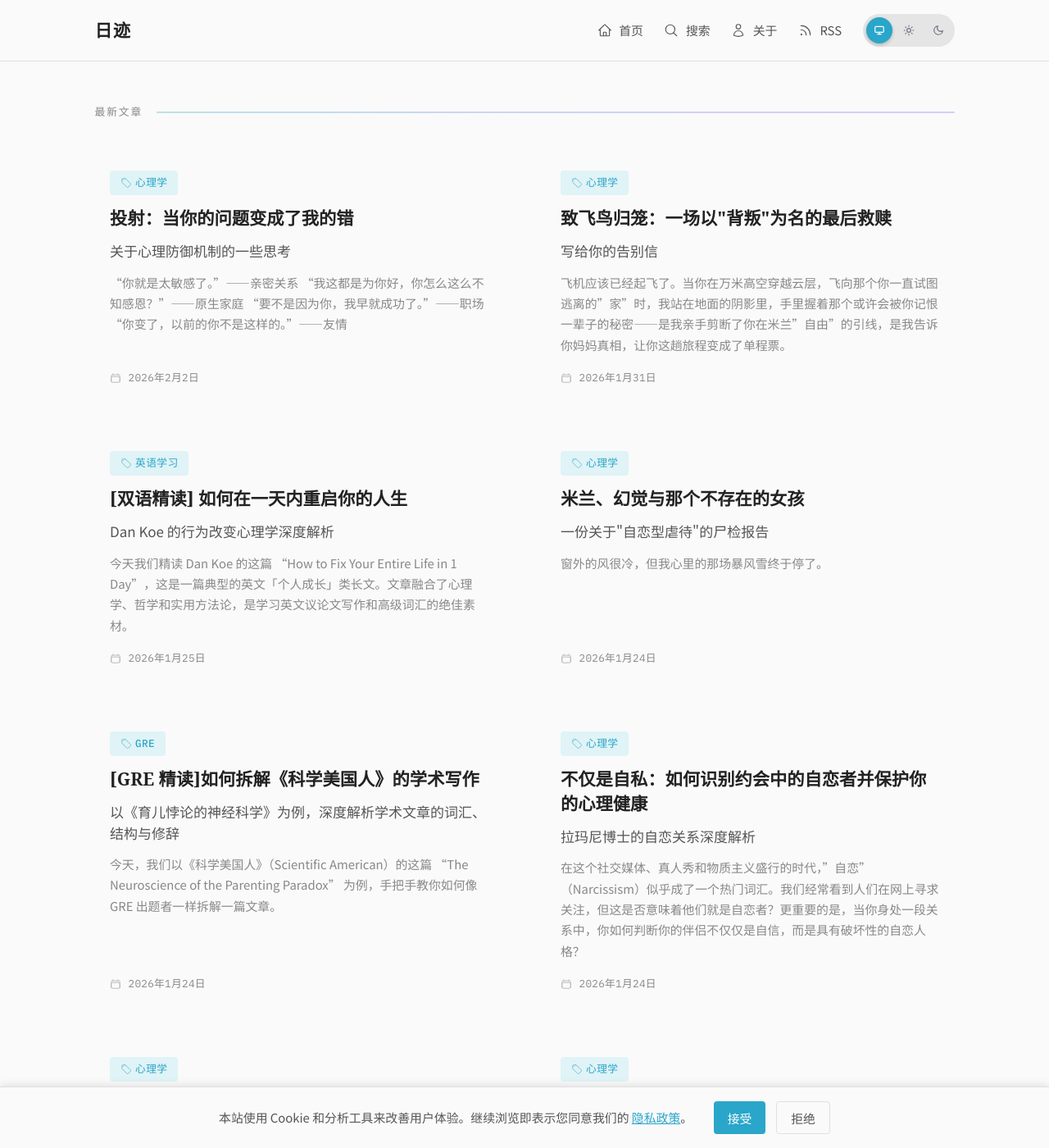
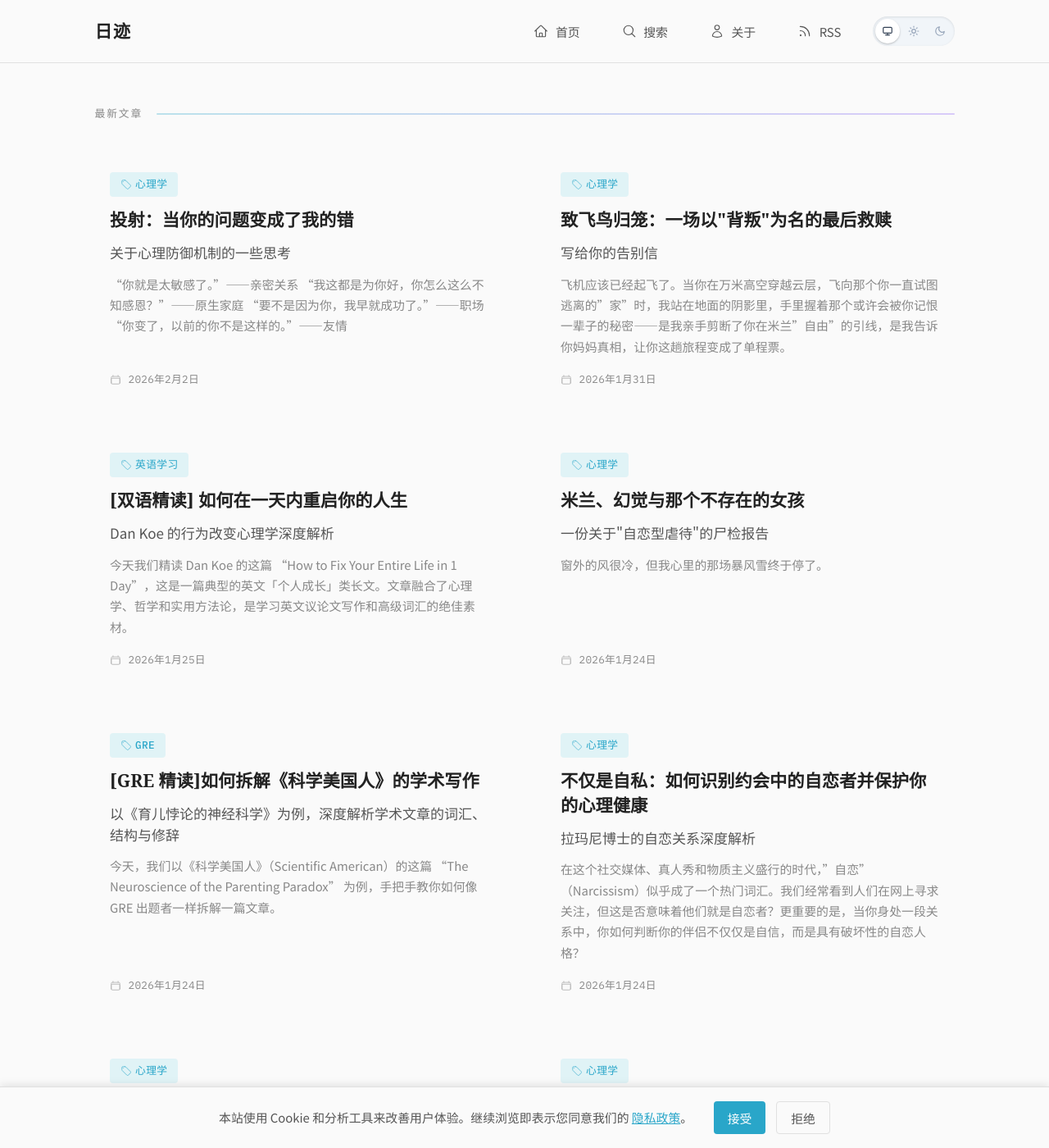
Before and after one commit to magazinesclubnew/magazinesclubnew.github.io, a Jekyll site: the page built from index.md, in a window 1280 px wide and 1400 px high. Shown: the whole window at 82% size. Built offline with Jekyll 4.4.1, drawn with Linux system fonts in a browser that asks for light colours; nearby versions of some CDN libraries; some web fonts are replaced.

Commit message:
Refine theme toggle and nav styling
- Fix layout shift by always showing scrollbar
- Simplify theme toggle with cleaner colors
- Add glossy hover effects to nav icons
- Simplify view transitions
- Add apple-touch-icon link

Co-Authored-By: Claude Opus 4.5 <noreply@anthropic.com>

```diff
--- a/_layouts/default.html
+++ b/_layouts/default.html
@@ -6,6 +6,7 @@
   <meta name="view-transition" content="same-origin">
   <meta name="theme-color" id="theme-color-meta" content="#fafafa">
   <link rel="icon" type="image/png" href="{{ '/assets/images/favicon.png' | relative_url }}">
+  <link rel="apple-touch-icon" href="{{ '/assets/images/favicon.png' | relative_url }}">
   {% seo %}
 
   <!-- Fonts: Noto Serif SC (editorial) + Noto Sans SC (body) + IBM Plex Mono (code/dates) + Playfair Display (display titles) -->
@@ -227,13 +228,6 @@
 
         // Use View Transitions API if available
         if (document.startViewTransition && !window.matchMedia('(prefers-reduced-motion: reduce)').matches) {
-          // Set origin point for circular animation
-          if (event) {
-            const x = event.clientX || window.innerWidth / 2;
-            const y = event.clientY || window.innerHeight / 2;
-            document.documentElement.style.setProperty('--theme-x', x + 'px');
-            document.documentElement.style.setProperty('--theme-y', y + 'px');
-          }
           document.startViewTransition(doSwitch);
         } else {
           doSwitch();
--- a/assets/css/main.css
+++ b/assets/css/main.css
@@ -85,6 +85,7 @@ html {
   font-size: 17px;
   -webkit-font-smoothing: antialiased;
   -moz-osx-font-smoothing: grayscale;
+  overflow-y: scroll;
 }
 
 body {
@@ -231,11 +232,11 @@ body {
   color: var(--color-accent);
 }
 
-/* Theme Toggle - Three-way Slider (openclaw style) */
+/* Theme Toggle - Three-way Slider */
 .theme-toggle {
-  --theme-item: 32px;
-  --theme-gap: 4px;
-  --theme-pad: 4px;
+  --theme-item: 30px;
+  --theme-gap: 2px;
+  --theme-pad: 3px;
 }
 
 .theme-toggle__track {
@@ -245,11 +246,13 @@ body {
   gap: var(--theme-gap);
   padding: var(--theme-pad);
   border-radius: 100px;
-  background: #e5e5e5;
+  background: #f1f5f9;
+  box-shadow: inset 0 1px 3px rgba(0, 0, 0, 0.1);
 }
 
 .dark .theme-toggle__track {
-  background: #374151;
+  background: #1e293b;
+  box-shadow: inset 0 1px 3px rgba(0, 0, 0, 0.3);
 }
 
 .theme-toggle__indicator {
@@ -260,11 +263,16 @@ body {
   height: var(--theme-item);
   border-radius: 50%;
   transform: translateX(calc(var(--theme-index, 0) * (var(--theme-item) + var(--theme-gap))));
-  background: var(--color-accent);
-  box-shadow: 0 2px 4px rgba(0, 0, 0, 0.2);
+  background: white;
+  box-shadow: 0 1px 3px rgba(0, 0, 0, 0.15), 0 1px 2px rgba(0, 0, 0, 0.1);
   transition: transform 0.25s cubic-bezier(0.34, 1.56, 0.64, 1);
   will-change: transform;
   z-index: 0;
+}
+
+.dark .theme-toggle__indicator {
+  background: #475569;
+  box-shadow: 0 1px 3px rgba(0, 0, 0, 0.3);
 }
 
 .theme-toggle__btn {
@@ -275,7 +283,7 @@ body {
   border: 0;
   border-radius: 50%;
   background: transparent;
-  color: #6b7280;
+  color: #94a3b8;
   cursor: pointer;
   position: relative;
   z-index: 1;
@@ -283,19 +291,23 @@ body {
 }
 
 .theme-toggle__btn:hover {
-  color: #374151;
+  color: #64748b;
 }
 
 .dark .theme-toggle__btn {
-  color: #9ca3af;
+  color: #64748b;
 }
 
 .dark .theme-toggle__btn:hover {
-  color: #d1d5db;
+  color: #94a3b8;
 }
 
 .theme-toggle__btn.active {
-  color: white;
+  color: #334155;
+}
+
+.dark .theme-toggle__btn.active {
+  color: #e2e8f0;
 }
 
 .theme-icon {
@@ -1230,6 +1242,7 @@ body {
 .share-section {
   display: flex;
   align-items: center;
+  justify-content: center;
   gap: var(--space-4);
   margin-top: var(--space-10);
   padding-top: var(--space-6);
@@ -1352,21 +1365,23 @@ body {
   object-fit: none;
 }
 
-/* Smooth cross-fade for page content */
+/* Smooth crossfade for page transitions */
+::view-transition-old(root),
+::view-transition-new(root) {
+  animation-duration: 0.25s;
+  animation-timing-function: ease-in-out;
+}
+
 ::view-transition-old(root) {
-  animation: 0.5s cubic-bezier(0.25, 0.1, 0.25, 1) fade-out;
+  animation-name: none;
 }
 
 ::view-transition-new(root) {
-  animation: 0.5s cubic-bezier(0.25, 0.1, 0.25, 1) fade-in;
-}
-
-@keyframes fade-out {
-  from { opacity: 1; }
-  to { opacity: 0; }
-}
-
-@keyframes fade-in {
+  animation-name: crossfade-in;
+  mix-blend-mode: normal;
+}
+
+@keyframes crossfade-in {
   from { opacity: 0; }
   to { opacity: 1; }
 }
@@ -1375,7 +1390,7 @@ body {
    Icon Utilities (Heroicons)
    ============================================ */
 
-/* Navigation Icons */
+/* Navigation Icons - Glossy Hover Effect */
 .nav-link-icon {
   display: inline-flex;
   align-items: center;
@@ -1383,15 +1398,60 @@ body {
   font-size: var(--text-sm);
   color: var(--color-text-secondary);
   text-decoration: none;
-  transition: color 0.2s;
+  padding: var(--space-2) var(--space-3);
+  border-radius: var(--space-2);
+  position: relative;
+  transition: transform 0.25s, color 0.2s, background 0.2s;
 }
 
 .nav-link-icon:hover {
   color: var(--color-accent);
+  background: rgba(41, 166, 201, 0.08);
+  transform: translateY(-2px);
+}
+
+.dark .nav-link-icon:hover {
+  background: rgba(61, 189, 224, 0.1);
+}
+
+.nav-link-icon:active {
+  transform: translateY(0);
+  transition: transform 0.1s;
 }
 
 .nav-link-icon svg {
   flex-shrink: 0;
+  transition: transform 0.25s;
+}
+
+.nav-link-icon:hover svg {
+  transform: scale(1.15) rotate(-5deg);
+}
+
+/* Shine effect on hover */
+.nav-link-icon::before {
+  content: '';
+  position: absolute;
+  inset: 0;
+  border-radius: inherit;
+  background: linear-gradient(
+    120deg,
+    transparent 0%,
+    transparent 30%,
+    rgba(255, 255, 255, 0.3) 50%,
+    transparent 70%,
+    transparent 100%
+  );
+  background-size: 200% 100%;
+  background-position: 200% 0;
+  opacity: 0;
+  transition: opacity 0.3s, background-position 0.5s;
+  pointer-events: none;
+}
+
+.nav-link-icon:hover::before {
+  opacity: 1;
+  background-position: -200% 0;
 }
 
 /* Card metadata with icons */
@@ -1623,29 +1683,3 @@ body {
     padding: var(--space-4);
   }
 }
-
-/* ============================================
-   View Transitions - Theme Switch Animation
-   ============================================ */
-
-::view-transition-old(root),
-::view-transition-new(root) {
-  animation-duration: 0.25s;
-  animation-timing-function: ease-out;
-}
-
-::view-transition-old(root) {
-  animation-name: fade-out;
-}
-
-::view-transition-new(root) {
-  animation-name: fade-in;
-}
-
-@keyframes fade-out {
-  to { opacity: 0; }
-}
-
-@keyframes fade-in {
-  from { opacity: 0; }
-}
```
